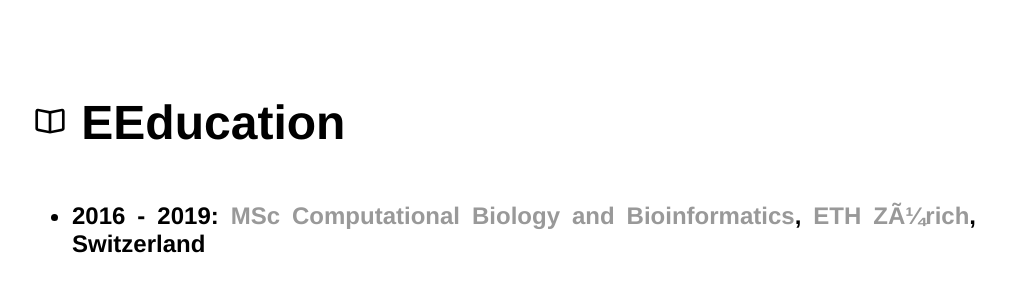
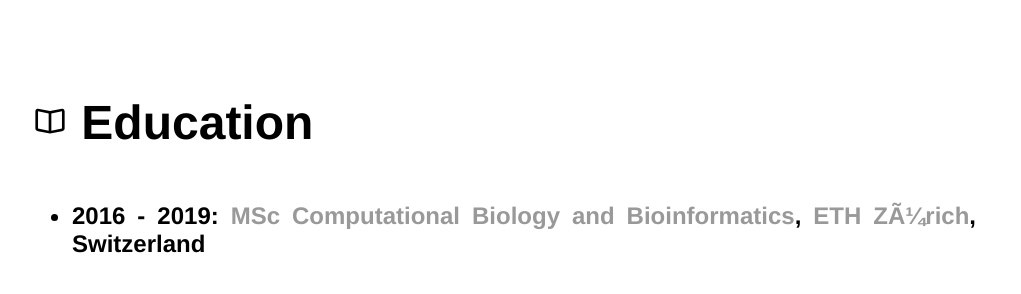
Before and after one commit to saisomesh2594/saisomesh2594.github.io, a Jekyll site: the page built from index.html, in a window 1280 px wide. Shown: the part 967-1261 px from the top of the page, without its empty margins (128-1149 px from the left). Built offline with Jekyll 4.4.1, drawn with Linux system fonts in a browser that asks for light colours.

Commit message:
Update index.html

```diff
--- a/index.html
+++ b/index.html
@@ -84,7 +84,7 @@
 			<!--<blockquote class="twitter-tweet tw-align-center" data-lang="en"><p lang="en" dir="ltr">In my experience, doing a PhD is mostly downloading papers with the intention to read them and organizing them into folders that you eventually accept you&#39;ll never read. <a href="https://twitter.com/AcademicChatter?ref_src=twsrc%5Etfw">@AcademicChatter</a> <a href="https://twitter.com/hashtag/phdchat?src=hash&amp;ref_src=twsrc%5Etfw">#phdchat</a></p>&mdash; PhD Diaries (@thoughtsofaphd) <a href="https://twitter.com/thoughtsofaphd/status/1181646723711680512?ref_src=twsrc%5Etfw">October 8, 2019</a></blockquote> <script async src="https://platform.twitter.com/widgets.js" charset="utf-8"></script> -->
 			<!--<blockquote class="twitter-tweet tw-align-right" data-lang="en" data-dnt="true" data-theme="light"><p lang="en" dir="ltr">Honest acknowledgement <a href="https://t.co/pY0fCVIsld">https://t.co/pY0fCVIsld</a> <a href="https://t.co/doHXfGcaJW">pic.twitter.com/doHXfGcaJW</a></p>&mdash; PHD Comics (@PHDcomics) <a href="https://twitter.com/PHDcomics/status/969295517569003521?ref_src=twsrc%5Etfw">March 1, 2018</a></blockquote> <script async src="https://platform.twitter.com/widgets.js" charset="utf-8"></script> -->
 		<!--</div>-->
-		<div id="center"></div>
+
 		<div id="twitter">
 			<h1 align="right">Skills <ion-icon name="construct"></ion-icon></h1>
 
@@ -120,7 +120,7 @@
 				</article></h2>
 			</div>
 		</div>
-
+		<div id="center"></div>
 		<div style="clear:both"></div>
 	</div>
 	<div id="main-container">
@@ -129,7 +129,7 @@
 			<article><h2>I’m interested in single-cell data analysis and methods development.</h2></article>
 		</div>-->
 		<div class="education">
-			<h1><ion-icon name="book"></ion-icon> EEducation </h1>
+			<h1><ion-icon name="book"></ion-icon> Education</h1>
 			<article>
 				<h2>
 				<ul style="list-style-type:disc;">
```
